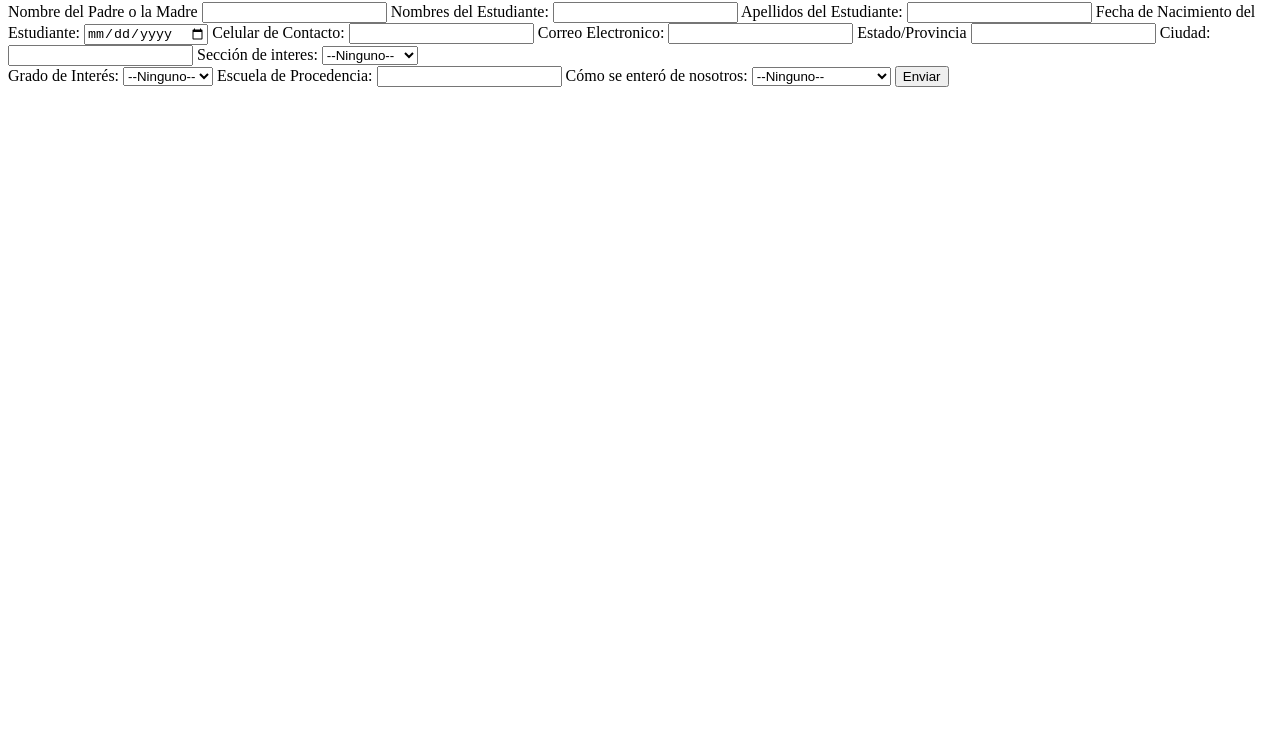
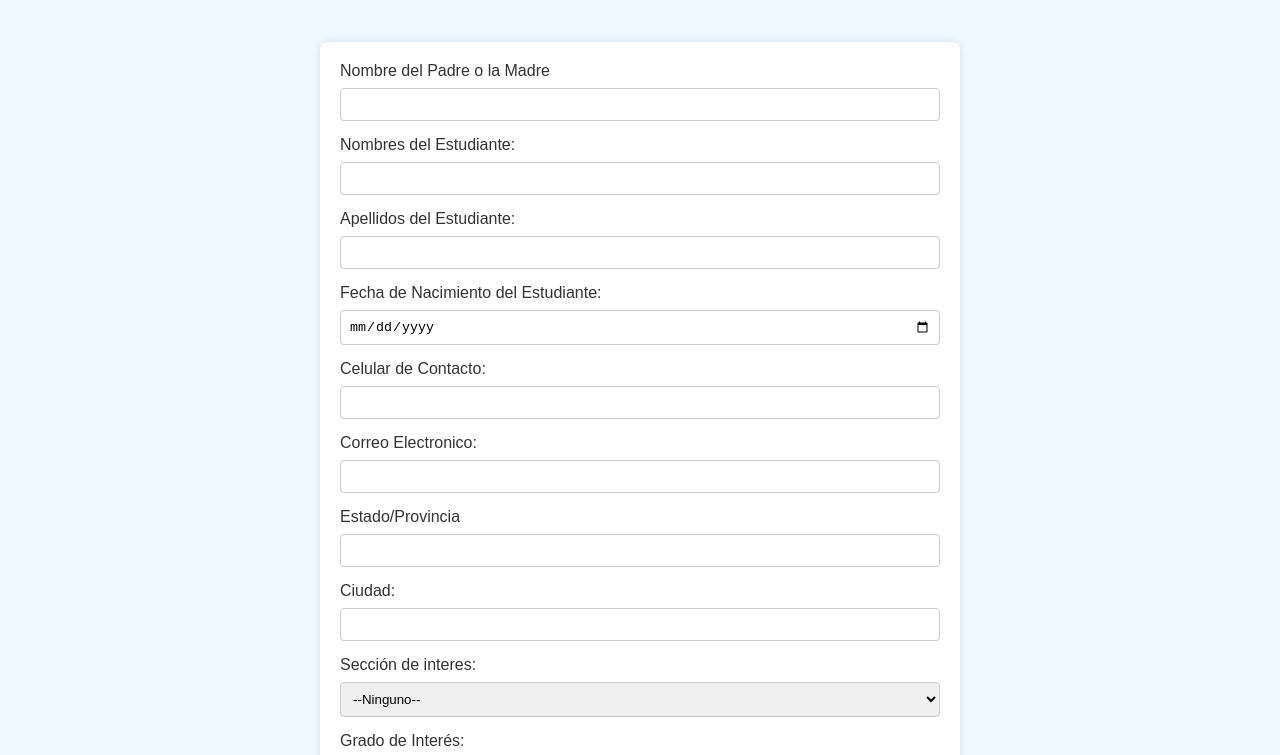
Before and after one commit to sasguez/formSales.github.io, a plain HTML site: page index.html in a window 1280 px wide. Shown: the part 78-833 px from the top of the page. Before the commit the page ends 800 px from the top, so only its background shows below. Drawn offline with Linux system fonts and the light colour scheme.

Commit message:
incorporate Css

```diff
--- a/index.html
+++ b/index.html
@@ -3,7 +3,7 @@
 <head>
     <meta charset="UTF-8">
     <meta name="viewport" content="width=device-width, initial-scale=1.0">
-    <!-- <link rel="stylesheet" type="text/css" href="./styles.css"> -->
+    <link rel="stylesheet" type="text/css" href="./styles.css">
     <title>Formulario de Prueba</title>
 </head>
 <body>
```
